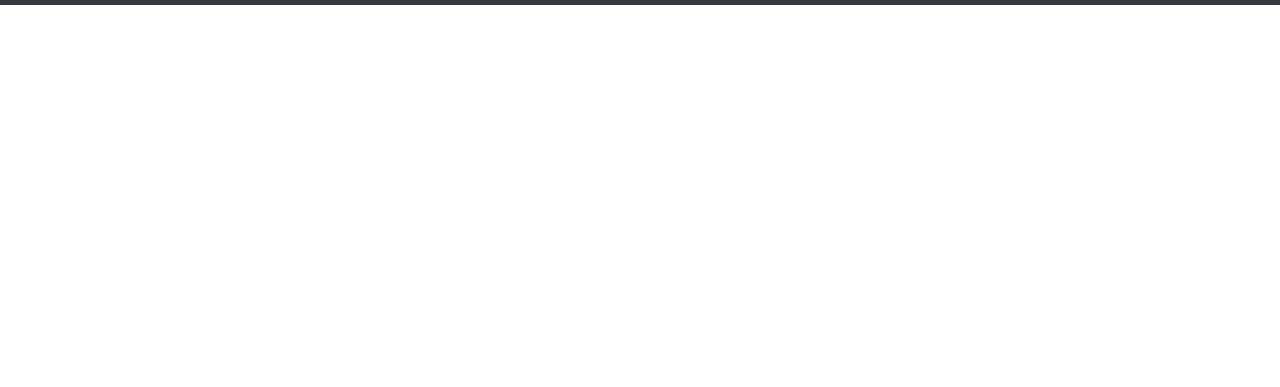
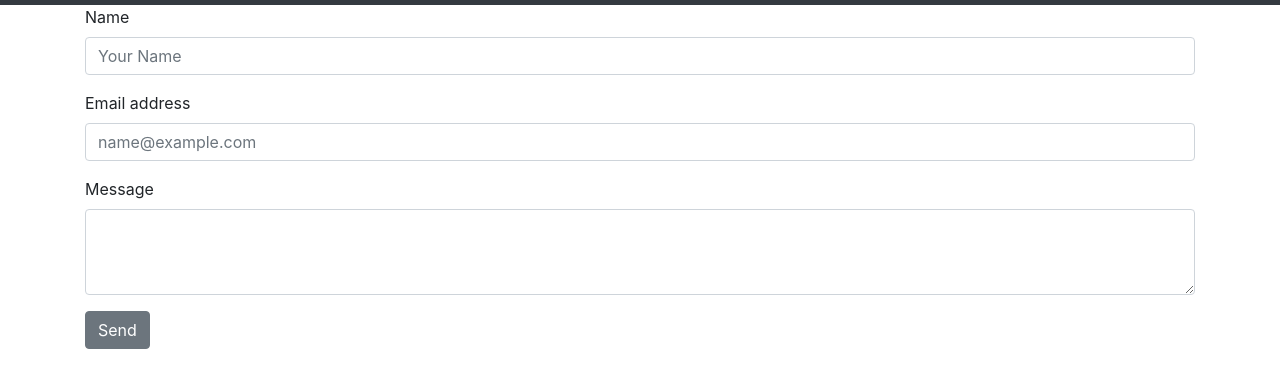
Before and after one commit to hayjmuir/bootstrap-portfolio, a plain HTML site: page contact.html in a window 1280 px wide. Shown: the part 51-438 px from the top of the page. Drawn offline with nearby package versions, Linux system fonts and the light colour scheme.

Commit message:
updated more lines

```diff
--- a/contact.html
+++ b/contact.html
@@ -29,7 +29,30 @@
      <title>Contact Me</title>
 </head>
 <body>
+    <div class="container">
+        <form>
+            <div class="form-group">
+              <label for="exampleFormControlInput1">Name</label>
+              <input type="email" class="form-control" id="exampleFormControlInput1" placeholder="Your Name">
+            </div>
+            <div class="form-group">
+                <label for="exampleFormControlInput1">Email address</label>
+                <input type="email" class="form-control" id="exampleFormControlInput1" placeholder="name@example.com">
+              </div>
 
+             <div class="form-group">
+              <label for="exampleFormControlTextarea1">Message</label>
+              <textarea class="form-control" id="exampleFormControlTextarea1" rows="3"></textarea>
+            </div>
+            <button type="button" class="btn btn-secondary">Send</button>
+
+        </form>
+
+
+
+
+
+    </div>
 
 
 
```
Also changed, not shown: index.html (+9 -3 lines).
